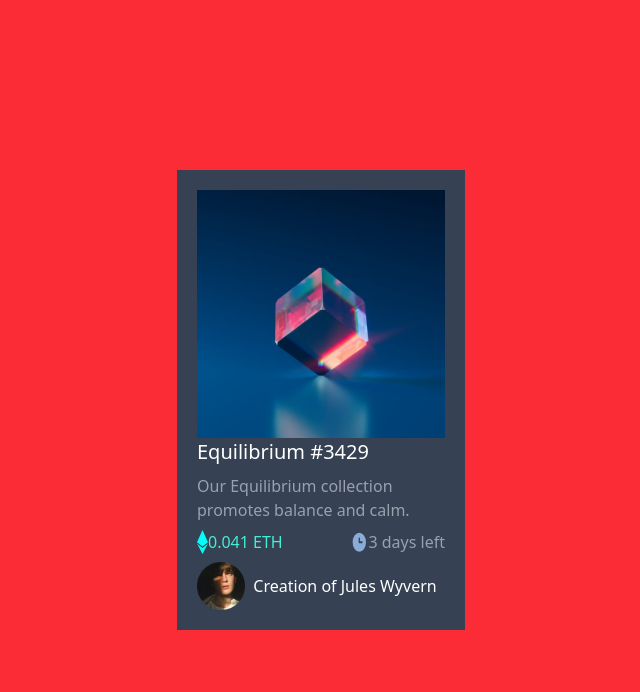
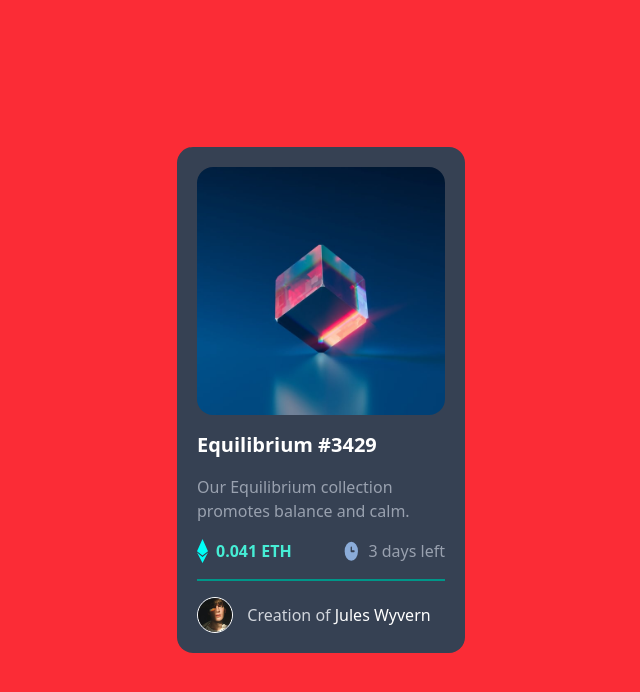
Before and after one commit to timshandrew/nft-preview-card-component, a React (Vite) app: page / in a window 1280 px wide. Shown: the top 692 px of the page, without its empty margins (319-959 px from the left). Built offline with nearby package versions, Linux system fonts and the light colour scheme.

Commit message:
further styling

```diff
--- a/src/Card.jsx
+++ b/src/Card.jsx
@@ -3,26 +3,34 @@ import avatarImg from "/images/image-avatar.png";
 
 export default function Card() {
   return (
-    <div className="w-2xs bg-gray-700 p-5 text-white">
-      <img src={productImage} alt="Etherem product image" />
-      <h1 className="mb-2 text-xl">Equilibrium #3429</h1>
-      <p className="mb-2 text-gray-400">
+    <div className="w-2xs rounded-2xl bg-gray-700 p-5 text-white">
+      <img
+        className="mb-4 rounded-2xl"
+        src={productImage}
+        alt="Etherem product image"
+      />
+      <h1 className="mb-4 text-xl font-semibold">Equilibrium #3429</h1>
+      <p className="mb-4 text-gray-400">
         Our Equilibrium collection promotes balance and calm.
       </p>
-      <div className="mb-2 flex justify-between">
-        <div className="flex">
+      <div className="flex justify-between border-b-2 border-teal-600 pb-4">
+        <div className="flex gap-2">
           <img src="./images/icon-ethereum.svg" alt="Ethereum icon" />
-          <span className="text-teal-300">0.041 ETH</span>
+          <span className="w-max font-semibold text-teal-300">0.041 ETH</span>
         </div>
-        <div className="flex">
+        <div className="flex gap-2">
           <img src="images/icon-clock.svg" alt="Clock icon" />
           <span className="text-gray-400">3 days left</span>
         </div>
       </div>
-      <div className="flex items-center">
-        <img className="size-12" src={avatarImg} alt="Creator avatar" />
+      <div className="flex items-center pt-4">
+        <img
+          className="size-9 rounded-full border-1 border-white"
+          src={avatarImg}
+          alt="Creator avatar"
+        />
         <span className="mx-auto">
-          Creation of <span>Jules Wyvern</span>
+          <span className="text-gray-300">Creation of</span> Jules Wyvern
         </span>
       </div>
     </div>
```
